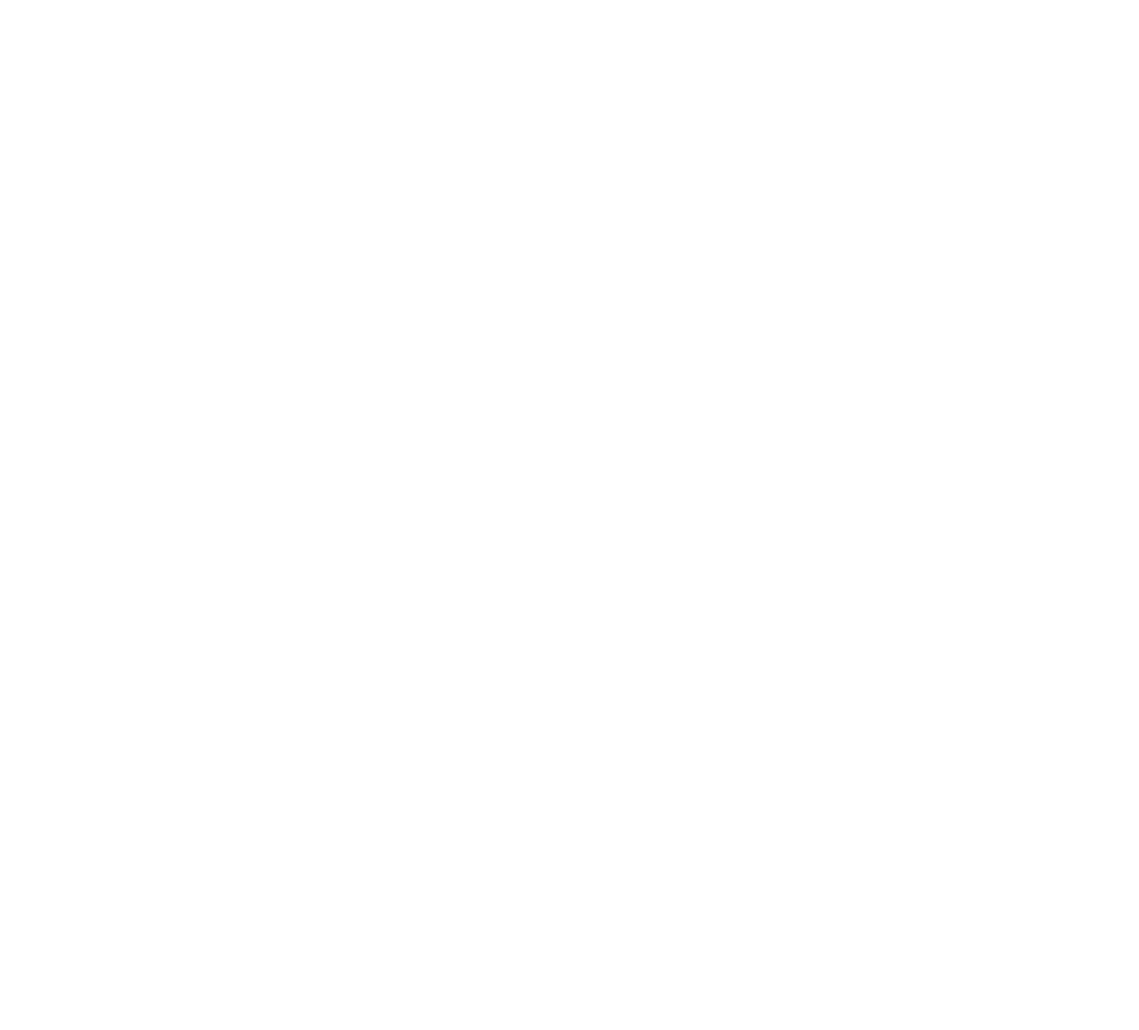
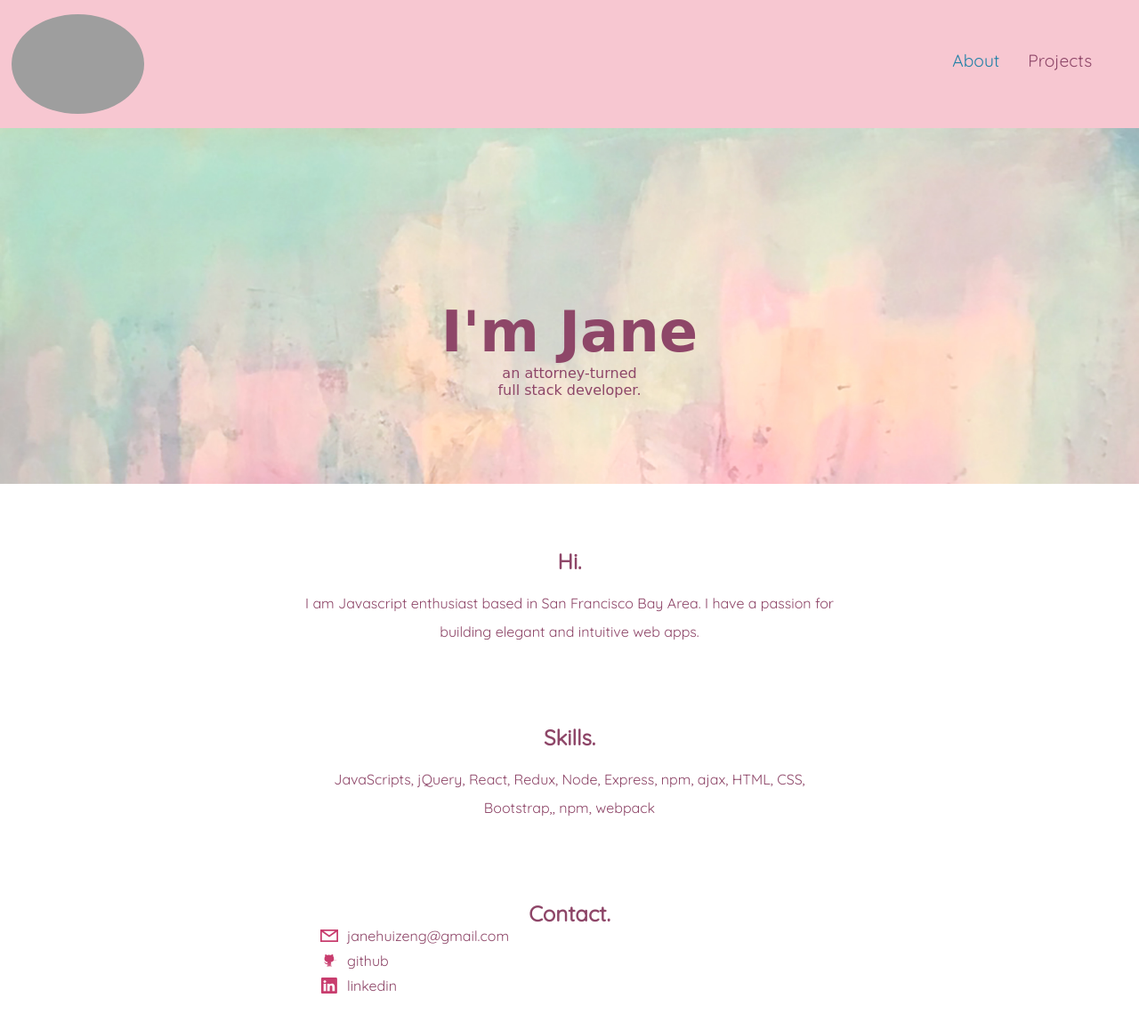
Before and after one commit to janeskywalker/portfolio, a plain HTML site: page index.html in a window 1280 px wide. Shown: the whole page at 89% size. Before the commit the page ends 800 px from the top, so only its background shows below. Drawn offline with Linux system fonts and the light colour scheme; grey boxes are pictures that could not be loaded; a web font is replaced by a local one.

```diff
--- a/index.html
+++ b/index.html
@@ -0,0 +1,52 @@
+<!DOCTYPE html>
+<html lang="en">
+<head>
+    <meta charset="UTF-8">
+    <meta name="viewport" content="width=device-width, initial-scale=1.0">
+    <meta http-equiv="X-UA-Compatible" content="ie=edge">
+    <title>Portfolio</title>
+    <link href="https://fonts.googleapis.com/css?family=Chilanka|Quicksand&display=swap" rel="stylesheet">
+    <link rel="stylesheet" href="./styles.css">
+
+</head>
+<body>
+
+    <nav class="nav-bar">
+        <img class="avatar" src="./assets/avatar.jpg" alt="avatar">
+        <ul class="nav-list">
+            <li class="nav-list-item"><a href="./projects.html">Projects</a></li>
+            <li class="nav-list-item active"><a href="./index.html">About</a></li>
+        </ul>
+    </nav>
+
+    <header class="header">
+        <h1 class="greeting-message">I'm Jane</h1>
+        <p class="greeting-description">an attorney-turned <br> full stack developer.</p>
+    </header>
+
+    <section class="content-section">
+        <h2 class="greeting">Hi.</h2>
+        <p class="self-intro"> I am Javascript enthusiast based in San Francisco Bay Area. I have a passion for building  elegant and intuitive web apps.</p>
+    </section>
+
+
+    <section class="content-section">
+        <h2 class="greeting">Skills.</h2>
+        <p class="self-intro"> JavaScripts, jQuery, React, Redux, Node, Express, npm, ajax, HTML, CSS, Bootstrap,, npm, webpack</p>
+    </section>
+
+    <section class="content-section">
+        <h2 class="greeting">Contact.</h2>
+        <ul class="contact-list">
+            <li class="contact-list-item"><a class="contact-link" href="mailto: janehuizeng@gmail.com"><img class="contact-icon" src="assets/email-icon.svg" />janehuizeng@gmail.com</a></li>
+            <li class="contact-list-item"><a class="contact-link" href=""><img class="contact-icon" src="assets/github-icon.svg" />github</a></li>
+            <li class="contact-list-item"><a class="contact-link" href=""><img class="contact-icon" src="assets/linkedin-icon.svg" />linkedin</a></li>
+        </ul>
+    </section>
+
+    <footer class="page-footer">
+
+    </footer>
+
+</body>
+</html>
--- a/styles.css
+++ b/styles.css
@@ -3,17 +3,19 @@
     box-sizing: border-box;
     padding: 0;
     margin: 0;
+    font-family: 'Quicksand', cursive;
 }
 
 .nav-bar {
     background-color:rgb(247, 199, 209);
     display: grid;
     grid-template-columns: 1fr 1fr;
+    padding: 1em 0.8em;
 }
 
-img {
+.avatar {
     height: 7em;
-    border-radius: 45%;
+    border-radius: 50%;
 }
 
 .nav-list {
@@ -31,10 +33,20 @@
 }
 
 .nav-list-item a {
+    font-size: 1.2em;
+}
+
+
+.nav-list-item a,
+.contact-list-item a {
     text-decoration: none;
     color:rgb(142, 70, 104);
-    font-family: 'Quicksand', sans-serif;
-    font-size: 1.2em;
+}
+
+.nav-list-item a:hover,
+.contact-list-item a:hover,
+.nav-list-item.active a {
+    color:rgb(34, 129, 167);
 }
 
 .header {
@@ -42,6 +54,11 @@
 
     background-size: cover;
     height: 400px;
+}
+
+.content-section {
+    max-width: 600px;
+    margin: 0 auto;
 }
 
 
@@ -65,7 +82,6 @@
     text-align: center;
     color:rgb(142, 70, 104);
     padding: 3em 0 0 0;
-    font-family: 'Quicksand', cursive;
     display: block;
 }
 
@@ -73,8 +89,57 @@
 .self-intro {
     text-align: center;
     color:rgb(142, 70, 104);
-    padding: 1em 11em;
-    font-family: 'Quicksand', cursive;
+    padding: 1em 0;
     line-height: 2;
+}
 
+.contact-list {
+    list-style-type: none;
 }
+
+.contact-list-item {
+    display: block;
+    padding: 0 .5em 0 20px;
+    line-height: 20px;
+    overflow: hidden;
+    margin: 0 0 .5em 0;
+}
+
+.contact-list-item a:hover .contact-icon {
+    filter: invert(.3) sepia(1) saturate(5) hue-rotate(160deg);
+}
+
+.contact-icon {
+    display: block;
+    float: left;
+    margin: 0 10px 0 0;
+    height: 20px;
+    filter: invert(.3) sepia(1) saturate(5) hue-rotate(290deg);
+}
+
+.page-footer {
+    padding: 1em;
+}
+
+
+
+.project-section {
+    margin: 6em;
+}
+
+
+.project-img {
+    /* width:90%; */
+    display: block;
+    margin-left: auto;
+    margin-right: auto;
+    width: 80%;
+}
+
+.project-link {
+    text-align: center;
+    display: block;
+    color:rgb(142, 70, 104);
+    padding: 1em 0;
+    line-height: 2;
+}
```
Also changed, not shown: projects.html (added, +51 -0 lines), views/index.html (deleted, +0 -49 lines), assets/IMG_2724 (1).JPG, assets/bonapetite.png (added), assets/email-icon.svg (added), assets/github-icon.svg (added), assets/linkedin-icon.svg (added), 1 other file.
